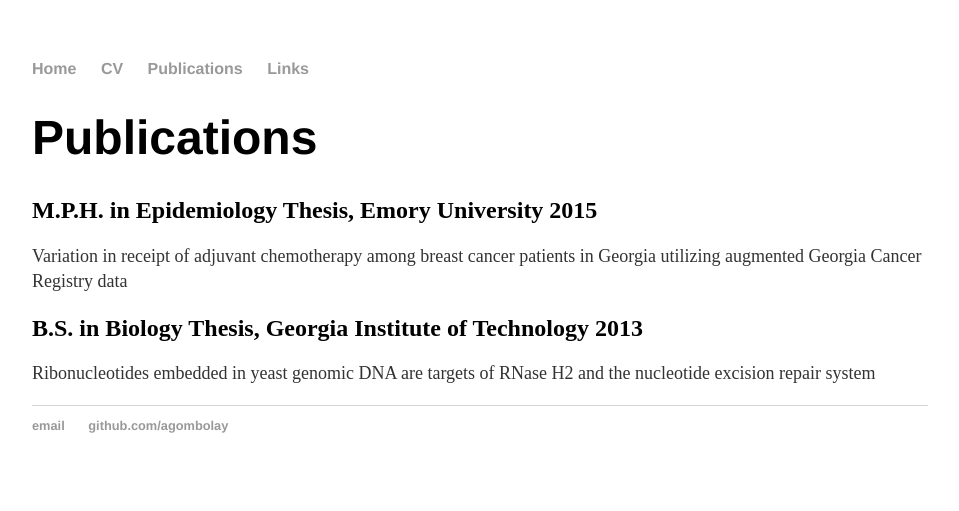
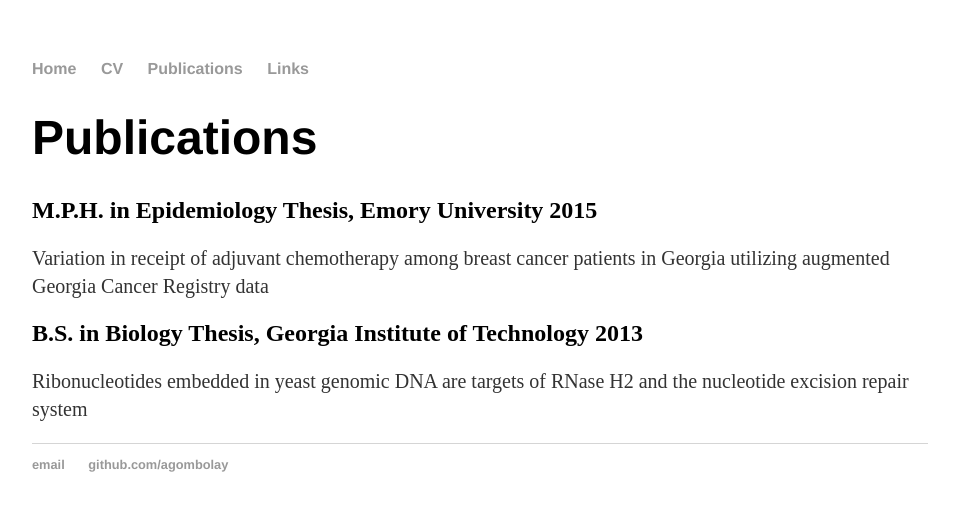
Before and after one commit to agombolay/agombolay.github.io, a Jekyll site: the page built from Publications/index.html, in a window 1280 px wide. Shown: the top 511 px of the page, without its empty margins (160-1119 px from the left). Built offline with Jekyll 4.4.1, drawn with Linux system fonts in a browser that asks for light colours.

Commit message:
Update index.html

```diff
--- a/Publications/index.html
+++ b/Publications/index.html
@@ -5,8 +5,8 @@
 <div class="blurb">
 	<h1>Publications</h1>
 	<h2>M.P.H. in Epidemiology Thesis, Emory University 2015</h2>
-	<p style="font-size:18px">Variation in receipt of adjuvant chemotherapy among breast cancer patients in Georgia utilizing augmented Georgia Cancer Registry data</p>
+	<p style="font-size:20px">Variation in receipt of adjuvant chemotherapy among breast cancer patients in Georgia utilizing augmented Georgia Cancer Registry data</p>
 
 	<h2>B.S. in Biology Thesis, Georgia Institute of Technology 2013</h2>
-	<p style="font-size:18px">Ribonucleotides embedded in yeast genomic DNA are targets of RNase H2 and the nucleotide excision repair system</p>
+	<p style="font-size:20px">Ribonucleotides embedded in yeast genomic DNA are targets of RNase H2 and the nucleotide excision repair system</p>
 </div><!-- /.blurb -->
```
